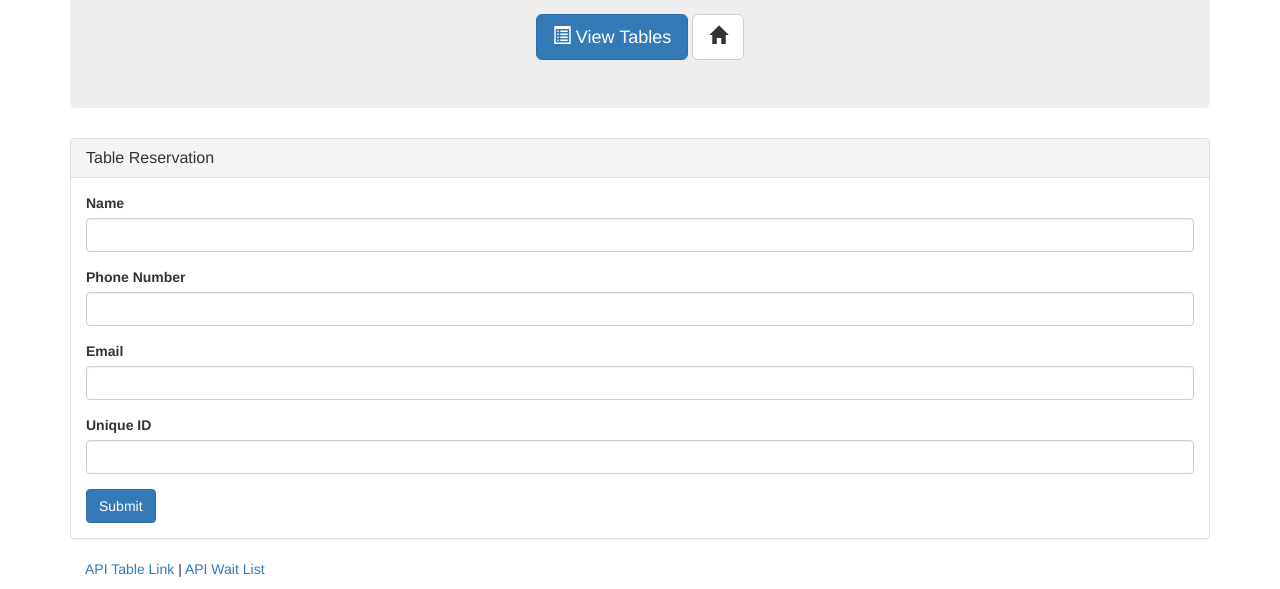
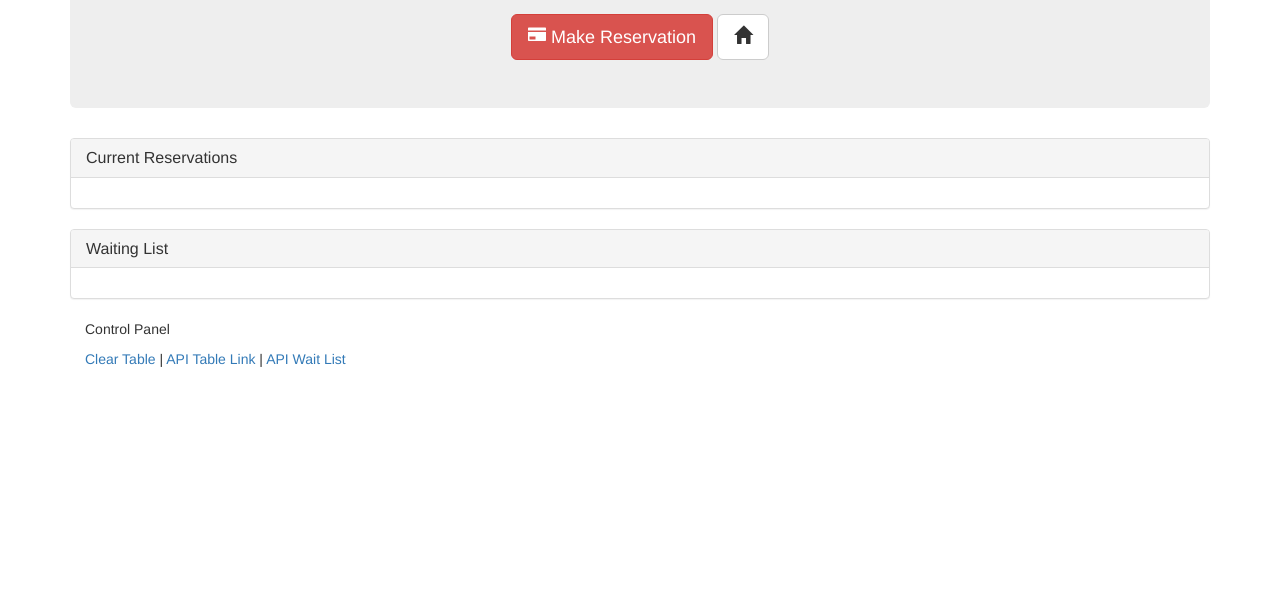
Before and after one commit to FlintSable/Hot-restaurant, a website: page viewTables.html in a window 1280 px wide. Shown: the part 233-822 px from the top of the page. After the commit the page ends 800 px from the top, so only its background shows below. Drawn offline with nearby package versions, Linux system fonts and the light colour scheme.

Commit message:
view tables

```diff
--- a/viewTables.html
+++ b/viewTables.html
@@ -1,69 +1,62 @@
 <!DOCTYPE html>
 <html lang="en">
-
 <head>
 	<meta charset="UTF-8">
-    <title>Reservation Page</title>
+	<title>Tables Page</title>
+
 	<!-- Latest compiled and minified CSS & JS -->
 	<link rel="stylesheet" href="https://maxcdn.bootstrapcdn.com/bootstrap/3.3.6/css/bootstrap.min.css" integrity="sha384-1q8mTJOASx8j1Au+a5WDVnPi2lkFfwwEAa8hDDdjZlpLegxhjVME1fgjWPGmkzs7" crossorigin="anonymous">
 	<script src="https://code.jquery.com/jquery.js"></script>
 	<script src="https://maxcdn.bootstrapcdn.com/bootstrap/3.3.6/js/bootstrap.min.js" integrity="sha384-0mSbJDEHialfmuBBQP6A4Qrprq5OVfW37PRR3j5ELqxss1yVqOtnepnHVP9aJ7xS" crossorigin="anonymous"></script>
+
 </head>
+<body>
 
-<body>
 	<div class="container">
+
 		<div class="jumbotron">
 			<h1 class="text-center"><span class="glyphicon glyphicon-fire"></span> Hot Restaurant</h1>
 			<hr>
-            <h2 class="text-center">Make your reservation</h2>
+			<h2 class="text-center">Current Reservations and Waiting List</h2>
 			<br>
+
 			<div class="text-center">
-                <a href="/viewTables">
-                    <button type="button" class="btn btn-lg btn-primary"><span class="glyphicon glyphicon-list-alt"></span> View Tables</button>
-                </a>
-                <a href="/">
-                    <button type="button" class="btn btn-lg btn-default"><span class="glyphicon glyphicon-home"></span></button>
-                </a>
+				<a href="/reserve"><button type="button" class="btn btn-lg btn-danger"><span class="glyphicon glyphicon-credit-card"></span> Make Reservation</button></a>
+				<a href="/"><button type="button" class="btn btn-lg btn-default"><span class="glyphicon glyphicon-home"></span></button></a>
 			</div>
 		</div>
+
 		<div class="row">
 			<div class="col-lg-12">
-                <!-- Reservation Page -->
+
+				<!-- Current Tables in Use -->
 				<div class="panel panel-default">
 					<div class="panel-heading">
-                        <h4 class="panel-title">Table Reservation</h4>
+						<h4 class="panel-title">Current Reservations</h4>
 					</div>
-                    <div class="panel-body">
-                        <form role="form">
-                            <div class="form-group">
-                                <label for="">Name</label>
-                                <input type="text" class="form-control" id="reserve_name">
+					<div class="panel-body" id="tableSection">
 					</div>
-                            <div class="form-group">
-                                <label for="">Phone Number</label>
-                                <input type="text" class="form-control" id="reserve_phone">
 				</div>
-                            <div class="form-group">
-                                <label for="">Email</label>
-                                <input type="text" class="form-control" id="reserve_email">
+
+				<!-- Waiting List Panel -->
+				<div class="panel panel-default">
+					<div class="panel-heading">
+						<h4 class="panel-title">Waiting List</h4>
 					</div>
-                            <div class="form-group">
-                                <label for="">Unique ID</label>
-                                <input type="text" class="form-control" id="reserve_uniqueID">
-                            </div>
-                            <button type="submit" class="btn btn-primary submit">Submit</button>
-                        </form>
+					<div class="panel-body" id="waitlistSection">
 					</div>
 				</div>
 			</div>
 		</div>
+
+
 	    <footer class="footer">
 	      <div class="container">
-                <p><a href="/api/viewTables">API Table Link</a> | <a href="/api/waitlist">API Wait List</a> </p>
+	      	<p>Control Panel</p>
+	        <p><a href="#" id="clear">Clear Table</a> | <a href="/api/viewTables">API Table Link</a> | <a href="/api/waitlist">API Wait List</a></p>
 	      </div>
 	    </footer>
+
 	</div>
+
 </body>
-
-</html>
-<!-- BELOW CODE IS CRITICAL. IT HANDLES HOW FORM DATA IS SENT TO OUR SERVER -->
```
Lines whose indentation alone changed are shown as unchanged.
